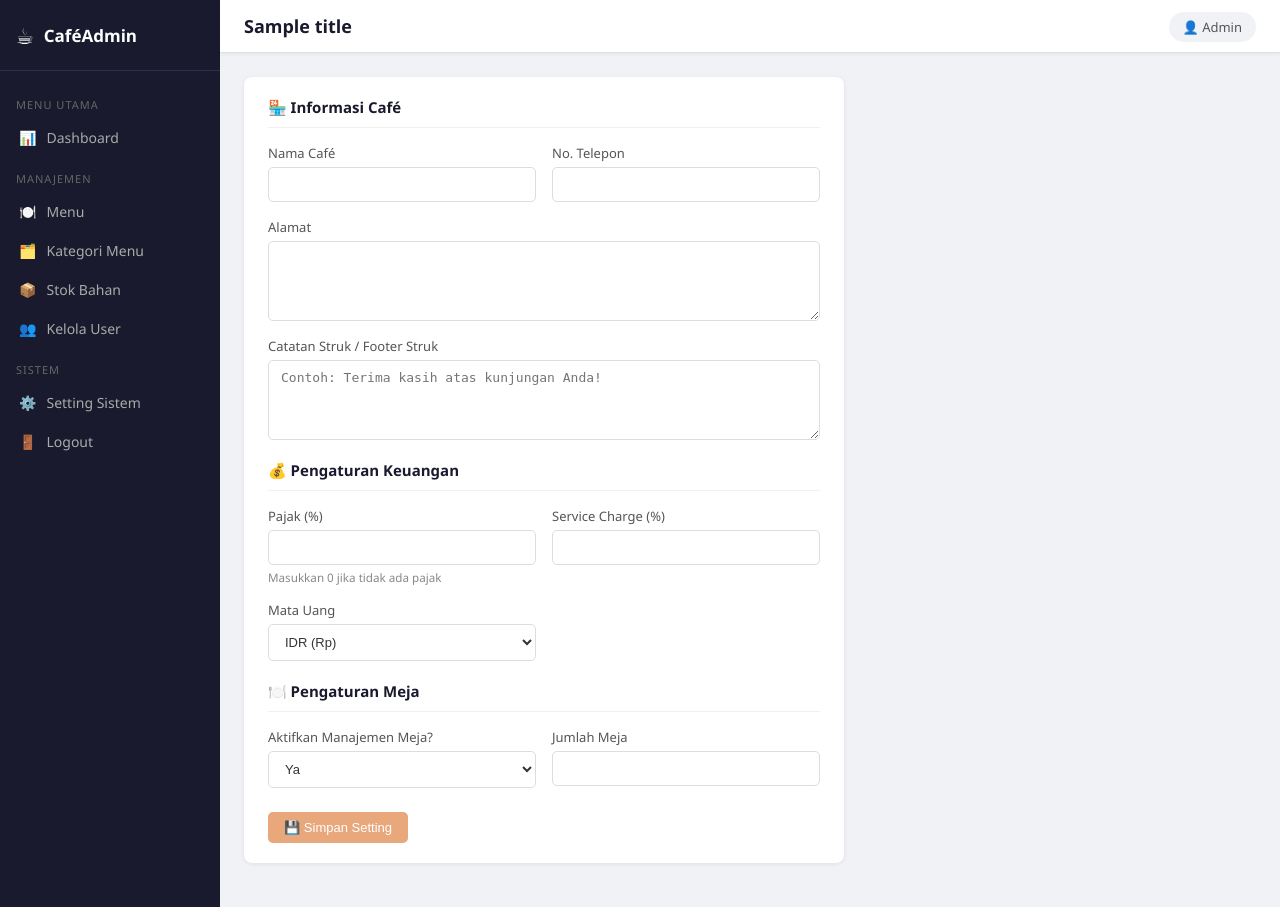
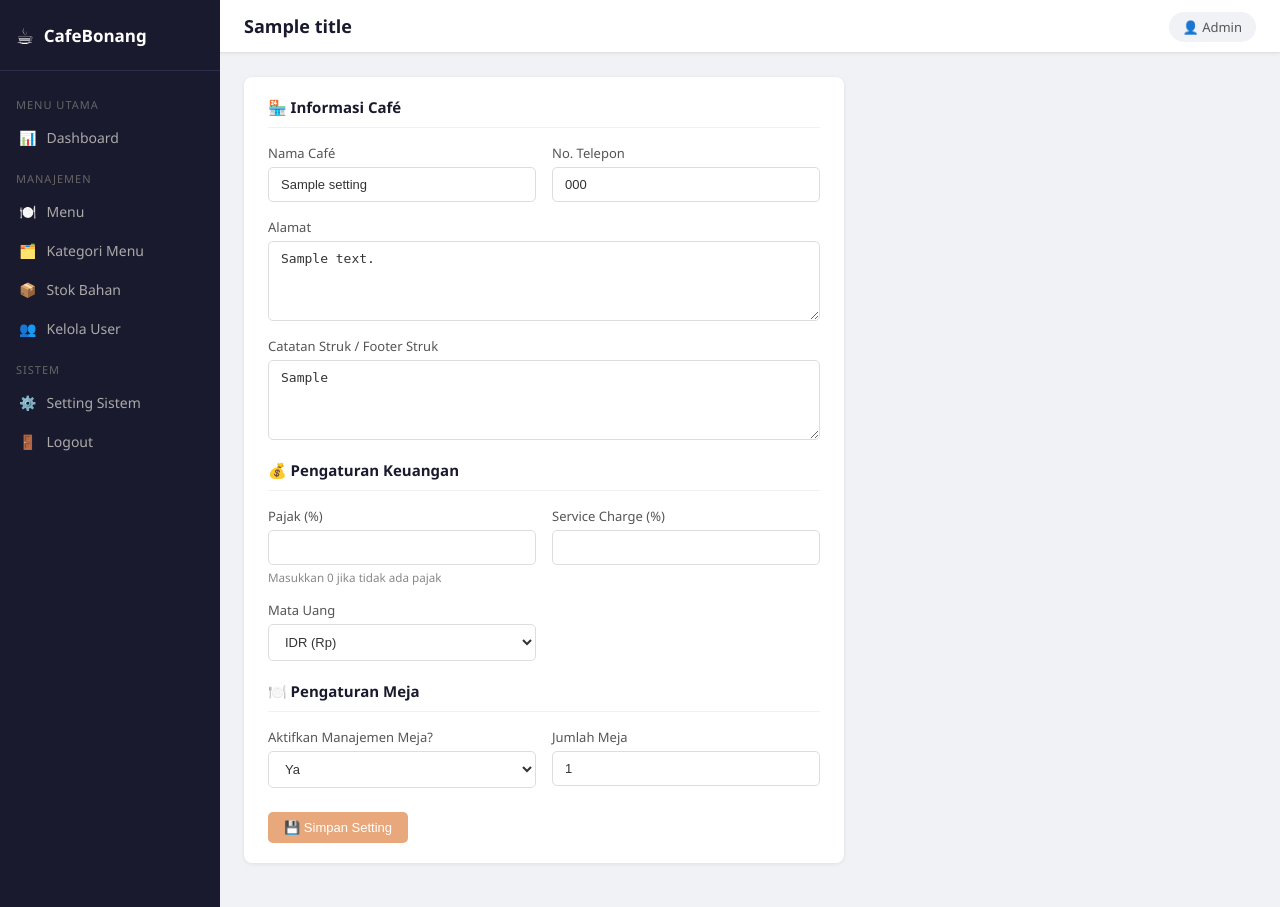
Before and after one commit to Yzdfd/coffeshop, a CodeIgniter 4 app: the page made by app/Views/admin/setting/index.php in a window 1280 px wide. Run offline with PHP 8.4 and a stand-in for CodeIgniter, Linux system fonts and the light colour scheme; the template is opened without the code that fills it: most values are stand-ins (such as "Sample title", 1, 10 or a date in 2020); data that the repository does not hold is empty; some libraries are stand-ins or nearby versions.

Commit message:
benerin setting

```diff
--- a/app/Controllers/Admin/Setting.php
+++ b/app/Controllers/Admin/Setting.php
@@ -26,6 +26,10 @@
 
     public function save()
     {
+
+// Tambah sementara untuk debug
+    log_message('debug', 'POST data: ' . json_encode($this->request->getPost()));
+
         $fields = [
             'nama_cafe',
             'telepon',
--- a/app/Views/admin/layouts/header.php
+++ b/app/Views/admin/layouts/header.php
@@ -13,7 +13,7 @@
     <aside class="sidebar">
         <div class="sidebar-header">
             <span class="logo-icon">☕</span>
-            <span class="logo-text">CaféAdmin</span>
+            <span class="logo-text">CafeBonang</span>
         </div>
         <nav class="sidebar-nav">
             <p class="nav-label">Menu Utama</p>
--- a/app/Views/admin/setting/index.php
+++ b/app/Views/admin/setting/index.php
@@ -14,23 +14,23 @@
             <div class="form-group">
                 <label>Nama Café</label>
                 <input type="text" name="nama_cafe"
-                       value="<?= old('nama_cafe', $setting['nama_cafe'] ?? '') ?>">
+                       value="<?= esc($setting['nama_cafe'] ?? '') ?>">
             </div>
 
             <div class="form-group">
                 <label>No. Telepon</label>
                 <input type="text" name="telepon"
-                       value="<?= old('telepon', $setting['telepon'] ?? '') ?>">
+                       value="<?= esc($setting['telepon'] ?? '') ?>">
             </div>
 
             <div class="form-group full">
                 <label>Alamat</label>
-                <textarea name="alamat"><?= old('alamat', $setting['alamat'] ?? '') ?></textarea>
+                <textarea name="alamat"><?= esc($setting['alamat'] ?? '') ?></textarea>
             </div>
 
             <div class="form-group full">
                 <label>Catatan Struk / Footer Struk</label>
-                <textarea name="footer_struk" placeholder="Contoh: Terima kasih atas kunjungan Anda!"><?= old('footer_struk', $setting['footer_struk'] ?? '') ?></textarea>
+                <textarea name="footer_struk"><?= esc($setting['footer_struk'] ?? '') ?></textarea>
             </div>
 
         </div>
@@ -41,21 +41,21 @@
             <div class="form-group">
                 <label>Pajak (%)</label>
                 <input type="number" name="pajak" step="0.01" min="0" max="100"
-                       value="<?= old('pajak', $setting['pajak'] ?? 0) ?>">
+                       value="<?= esc($setting['pajak'] ?? 0) ?>">
                 <small style="color:#888">Masukkan 0 jika tidak ada pajak</small>
             </div>
 
             <div class="form-group">
                 <label>Service Charge (%)</label>
                 <input type="number" name="service_charge" step="0.01" min="0" max="100"
-                       value="<?= old('service_charge', $setting['service_charge'] ?? 0) ?>">
+                       value="<?= esc($setting['service_charge'] ?? 0) ?>">
             </div>
 
             <div class="form-group">
                 <label>Mata Uang</label>
                 <select name="mata_uang">
-                    <option value="IDR" <?= old('mata_uang', $setting['mata_uang'] ?? 'IDR') == 'IDR' ? 'selected' : '' ?>>IDR (Rp)</option>
-                    <option value="USD" <?= old('mata_uang', $setting['mata_uang'] ?? '') == 'USD' ? 'selected' : '' ?>>USD ($)</option>
+                    <option value="IDR" <?= ($setting['mata_uang'] ?? 'IDR') == 'IDR' ? 'selected' : '' ?>>IDR (Rp)</option>
+                    <option value="USD" <?= ($setting['mata_uang'] ?? '') == 'USD' ? 'selected' : '' ?>>USD ($)</option>
                 </select>
             </div>
 
@@ -67,15 +67,15 @@
             <div class="form-group">
                 <label>Aktifkan Manajemen Meja?</label>
                 <select name="manajemen_meja">
-                    <option value="1" <?= old('manajemen_meja', $setting['manajemen_meja'] ?? 0) == '1' ? 'selected' : '' ?>>Ya</option>
-                    <option value="0" <?= old('manajemen_meja', $setting['manajemen_meja'] ?? 1) == '0' ? 'selected' : '' ?>>Tidak</option>
+                    <option value="1" <?= ($setting['manajemen_meja'] ?? 0) == '1' ? 'selected' : '' ?>>Ya</option>
+                    <option value="0" <?= ($setting['manajemen_meja'] ?? 1) == '0' ? 'selected' : '' ?>>Tidak</option>
                 </select>
             </div>
 
             <div class="form-group">
                 <label>Jumlah Meja</label>
                 <input type="number" name="jumlah_meja" min="1"
-                       value="<?= old('jumlah_meja', $setting['jumlah_meja'] ?? 10) ?>">
+                       value="<?= esc($setting['jumlah_meja'] ?? 10) ?>">
             </div>
 
         </div>
```
Also changed, not shown: 1 other file.
